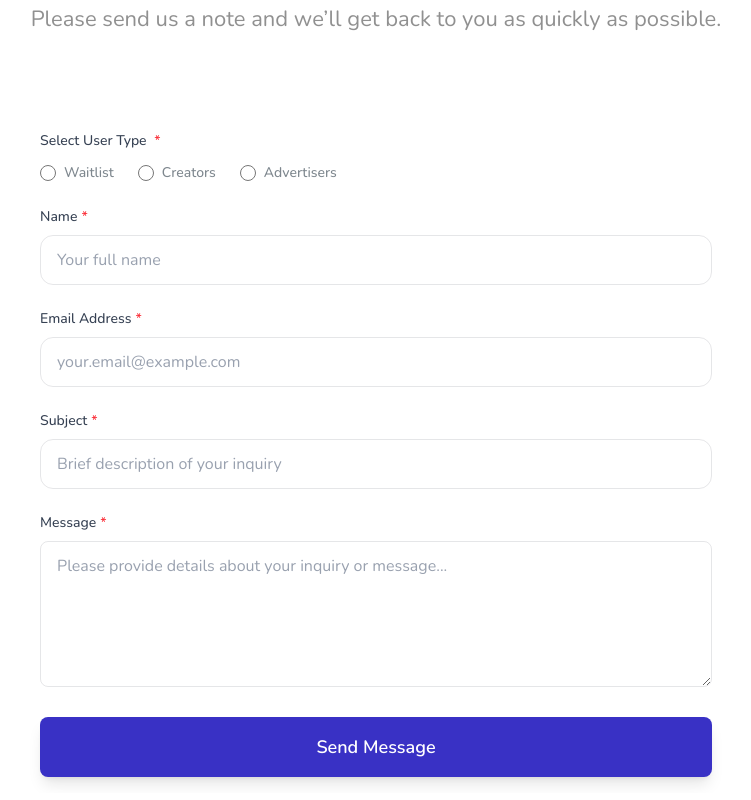
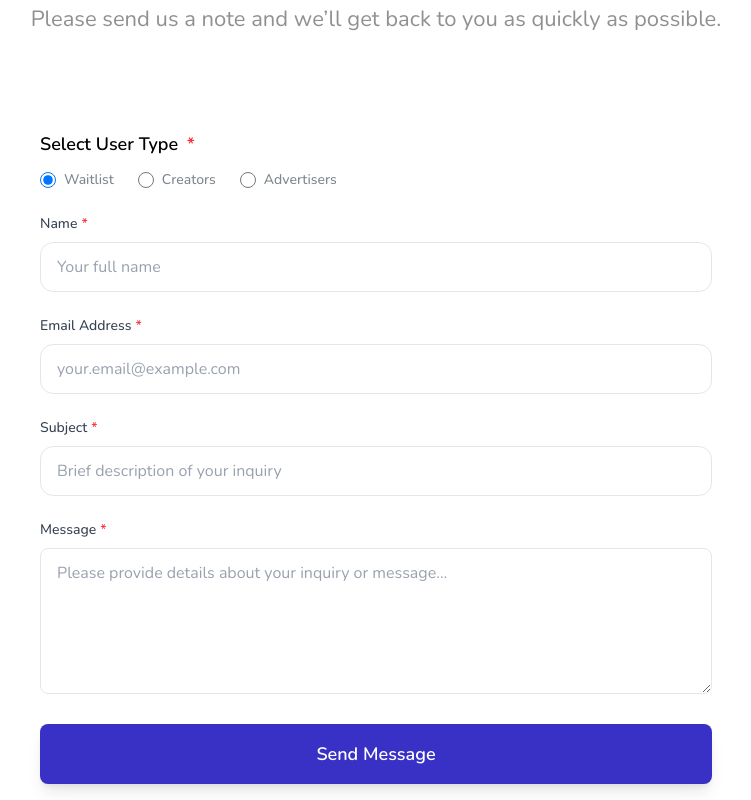
Before and after one commit to Scaleup-Pak/Landing-page-template, a React (Vite) app: page / in a window 1280 px wide. Shown: the part 4710-5510 px from the top of the page, without its empty margins (264-1015 px from the left). Built offline with nearby package versions, Linux system fonts and the light colour scheme; no server answers.

Commit message:
fix: Set default user type to 'waitlist' in ContactForm and update RadioGroup label color

```diff
--- a/src/components/ContactForm.tsx
+++ b/src/components/ContactForm.tsx
@@ -15,7 +15,7 @@ interface FormErrors {
 
 export const ContactForm: React.FC = () => {
   const [formData, setFormData] = useState<ContactFormData>({
-    userType: '',
+    userType: 'waitlist',
     name: '',
     email: '',
     subject: '',
@@ -145,7 +145,7 @@ export const ContactForm: React.FC = () => {
         <div className="mb-6">
           <p
             style={{ fontFamily: "Nunito, sans-serif" }}
-            className="block text-sm font-medium text-gray-700 mb-3"
+            className="block text-[18px] font-semibold text-[#000000] mb-3"
           >
             Select User Type <span className="text-red-500 ml-1">*</span>
           </p>
--- a/src/components/forms/RadioGroup.tsx
+++ b/src/components/forms/RadioGroup.tsx
@@ -27,7 +27,7 @@ export const RadioGroup: React.FC<RadioGroupProps> = ({
   return (
     <div className="w-full">
       {label && (
-        <label className="block text-sm font-medium text-gray-700 mb-3">
+        <label className="block text-sm font-medium text-[#7E878E] mb-3">
           {label}
           {required && <span className="text-red-500 ml-1">*</span>}
         </label>
@@ -42,7 +42,7 @@ export const RadioGroup: React.FC<RadioGroupProps> = ({
               value={option.value}
               checked={value === option.value}
               onChange={() => onChange(option.value)}
-              className="h-4 w-4 text-[#3931C5] focus:ring-[#3931C5] border-gray-300 cursor-pointer"
+              className="h-4 w-4 text-[#3931C5] focus:ring-[#3931C5] ring-[#3931C5] border-gray-300 cursor-pointer"
             />
             <label
               htmlFor={`${name}-${option.value}`}
```
